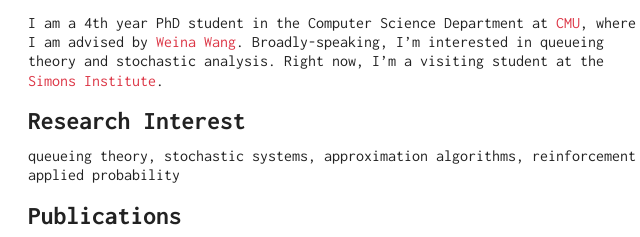
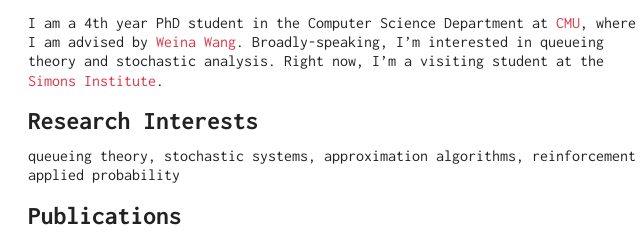
Before and after one commit to jalaniw/jalaniw.github.io, a plain HTML site: page index.html in a window 1280 px wide. Shown: the part 163-400 px from the top of the page, 252-892 px from the left. Drawn offline with nearby package versions, Linux system fonts and the light colour scheme.

Commit message:
fixed typo in header

```diff
--- a/index.html
+++ b/index.html
@@ -68,7 +68,7 @@
 </figure>
 
 <p>I am a 4th year PhD student in the Computer Science Department at <a href="https://theory.cs.cmu.edu">CMU</a>, where I am advised by <a href="https://cs.cmu.edu/~weinaw">Weina Wang</a>. Broadly-speaking, I&rsquo;m interested in queueing theory and stochastic analysis. Right now, I&rsquo;m a visiting student at the <a href="https://simons.berkeley.edu">Simons Institute</a>.</p>
-<h2 id="research-interest">Research Interest</h2>
+<h2 id="research-interest">Research Interests</h2>
 <p>queueing theory, stochastic systems, approximation algorithms, reinforcement learning, applied probability</p>
 <h2 id="publications">Publications</h2>
 <ol>
```
